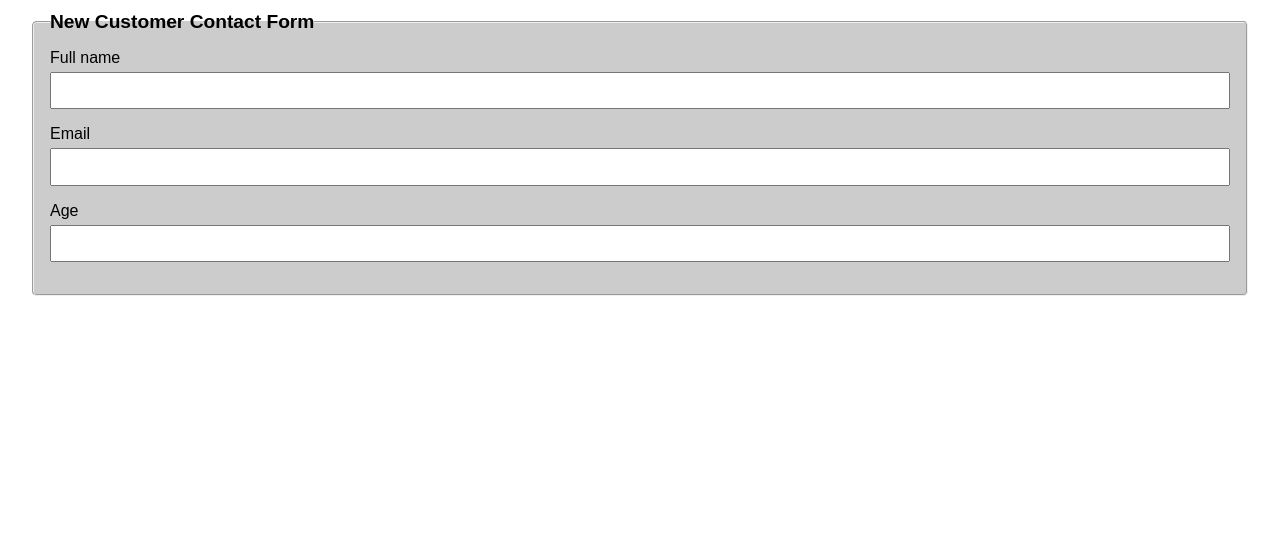
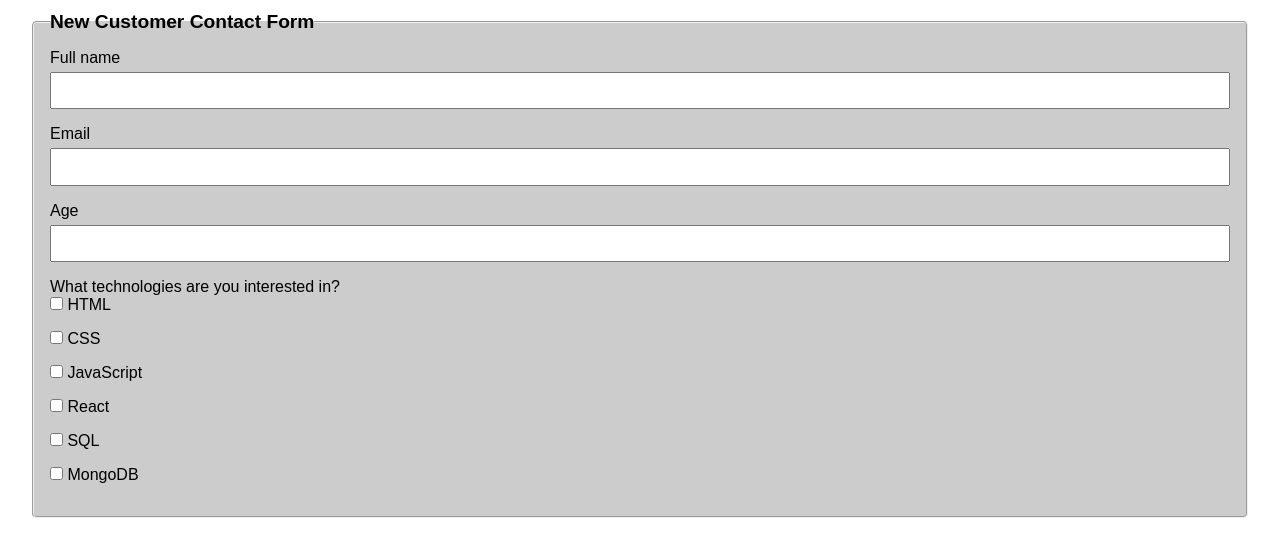
Before and after one commit to edwardtanguay/et003-vanilla-form-example, a plain HTML site: page index.html in a window 1280 px wide. Shown: the part 90-646 px from the top of the page. Drawn offline with Linux system fonts and the light colour scheme.

Commit message:
checkbox labels in

```diff
--- a/css/main.css
+++ b/css/main.css
@@ -27,12 +27,18 @@ legend {
 label {
 	display: block;
 	margin-bottom: 1rem;
+	user-select: none;
 }
 
-input {
+input[type="text"], input[type="email"], input[type="number"] {
 	display: block;
 	width: 100%;
 	margin-top: .3rem;
 	font-size: 1.3rem;
 	padding: .3rem;
 }
+
+.techItem input [type="checkbox"] {}
+
+.techItem label {
+}
--- a/index.html
+++ b/index.html
@@ -24,6 +24,56 @@
 
 			<label>Age<input type="number" /></label>
 
+			<label>What technologies are you interested in?
+				<div class="techItems">
+
+					<div class="techItem">
+
+						<label>
+							<input type="checkbox"
+								   name="html"
+								   value="html">
+							HTML
+						</label>
+
+						<label>
+							<input type="checkbox"
+								   name="css"
+								   value="css">
+							CSS
+						</label>
+
+						<label>
+							<input type="checkbox"
+								   name="javascript"
+								   value="javascript">
+							JavaScript
+						</label>
+
+						<label>
+							<input type="checkbox"
+								   name="react"
+								   value="react">
+							React
+						</label>
+
+						<label>
+							<input type="checkbox"
+								   name="sql"
+								   value="sql">
+							SQL
+						</label>
+
+						<label>
+							<input type="checkbox"
+								   name="mongodb"
+								   value="mongodb">
+							MongoDB
+						</label>
+
+					</div>
+				</div>
+			</label>
 		</fieldset>
 
 	</form>
```
